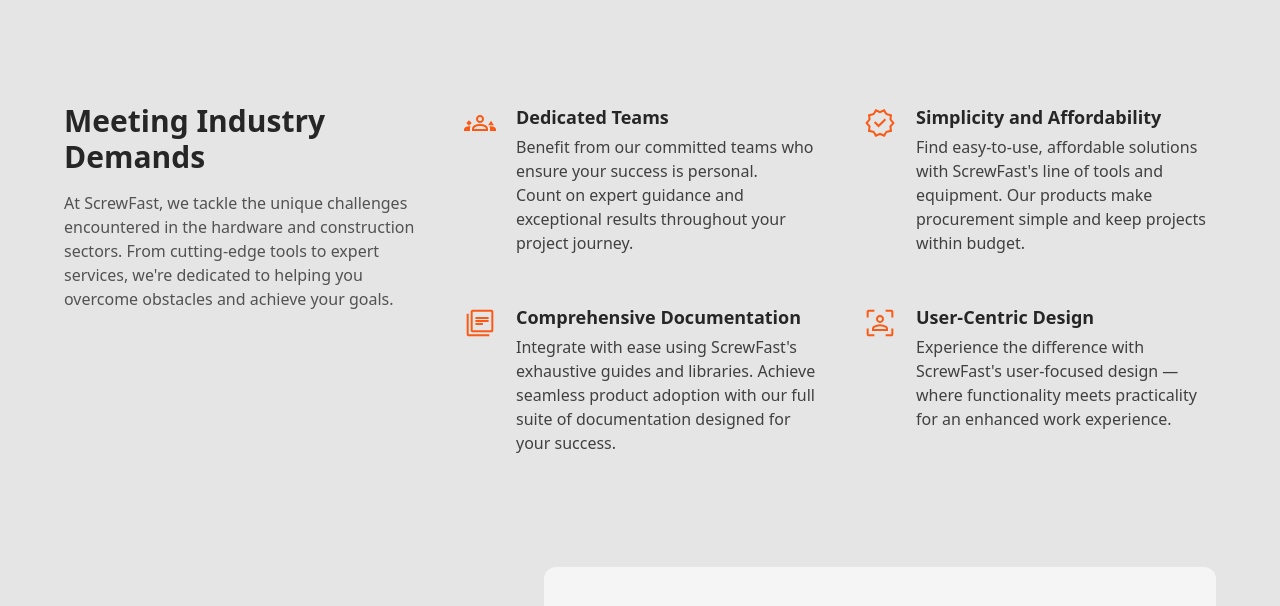
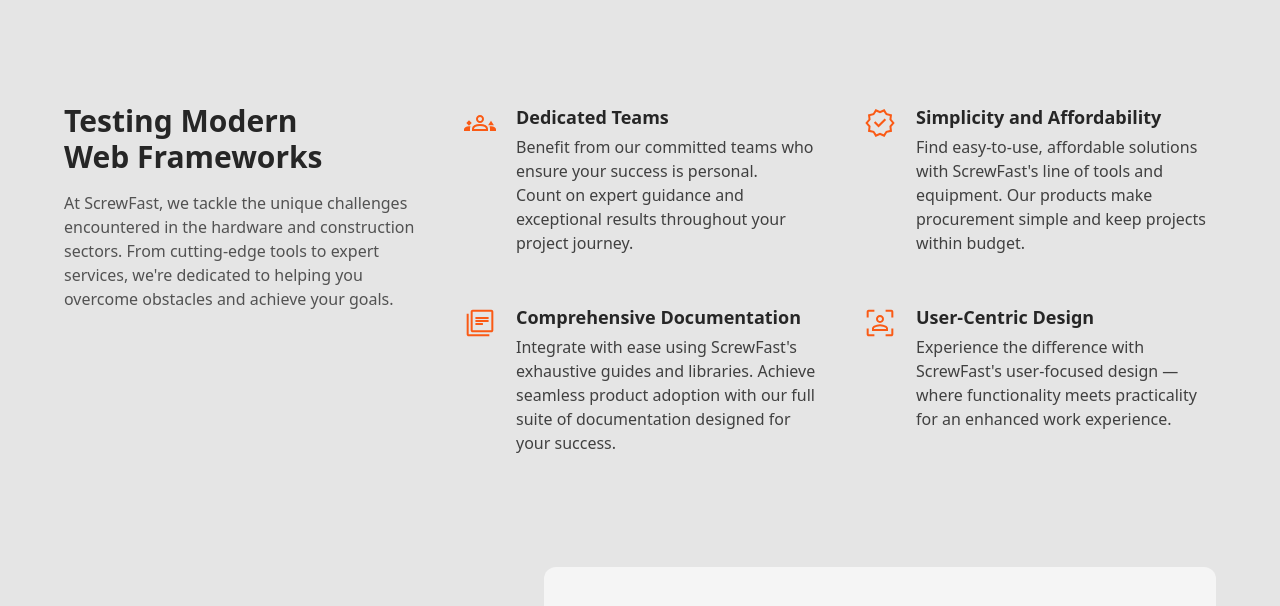
Before and after one commit to damontana-web/Web-Portfolio, an Astro site: page / in a window 1280 px wide. Shown: the part 1603-2209 px from the top of the page. Built offline with nearby package versions, Linux system fonts and the light colour scheme; Astro itself is replaced by a stand-in of ours.

Commit message:
Update index.astro

```diff
--- a/src/pages/index.astro
+++ b/src/pages/index.astro
@@ -59,7 +59,7 @@ const avatarSrcs: Array<string> = [
   />
 
   <FeaturesGeneral
-    title="Meeting Industry Demands"
+    title="Testing Modern Web Frameworks"
     subTitle="At ScrewFast, we tackle the unique challenges encountered in the hardware and construction sectors. From cutting-edge tools to expert services, we're dedicated to helping you overcome obstacles and achieve your goals."
     src={featureImage}
     alt="ScrewFast products in floating boxes"
```
